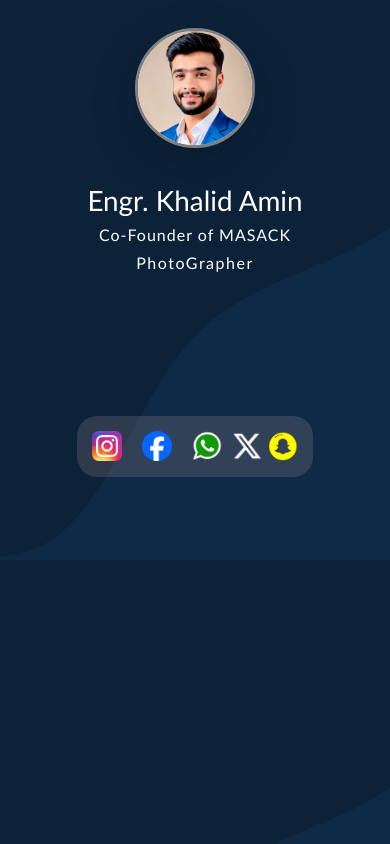
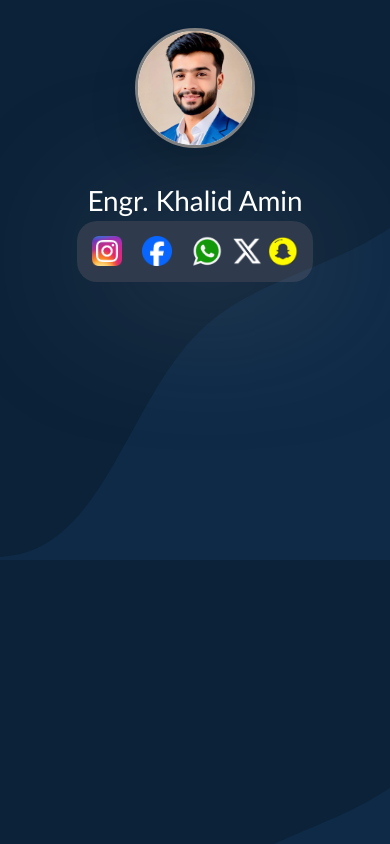
Before and after one commit to M-Saad-mizri/4.-khalid-portfolio, a plain HTML site: page index.html in a window 390 px wide. Drawn offline with nearby package versions, Linux system fonts and the light colour scheme.

Commit message:
ui updated

```diff
--- a/index.html
+++ b/index.html
@@ -27,8 +27,6 @@
         <div class="info">
             <div class="name" id="name">
                 <h1>Engr. Khalid Amin</h1>
-                <h6 style="letter-spacing: 1px;">Co-Founder of MASACK</h6>
-                <h6 style="letter-spacing: 1.5px;">PhotoGrapher</h6>
             </div>
             <br>
             <div class="social-media" id="social-media">
--- a/style.css
+++ b/style.css
@@ -17,14 +17,14 @@ body{
     align-items: center; margin-top: 3em;
 }
 .social-media{
-    margin-top: 30px;
+    margin-top: -27px;
     padding: 10px 20px 10px 20px;
     width: 100%;
     background-color: rgba(165, 145, 145, 0.227);
     border-radius: 20px;
     display: flex;
     justify-content: space-between;
-    margin-top: 100px;
+    box-shadow: 15px 5px 150px rgba(128, 128, 128, 0.438);
 }
 a{
     color: rgba(128, 128, 128, 0);
@@ -76,8 +76,9 @@ width: 120px; /* Adjust width for smaller screens */
 }
 
 .social-media {
-margin-top: 20px; /* Adjust margin for smaller screens */
+margin-top: -120px; /* Adjust margin for smaller screens */
 padding: 15px; /* Adjust padding for smaller screens */
+box-shadow: 15px 5px 150px rgba(128, 128, 128, 0.438);
 }
 .name{
 margin-top: 20px;
```
